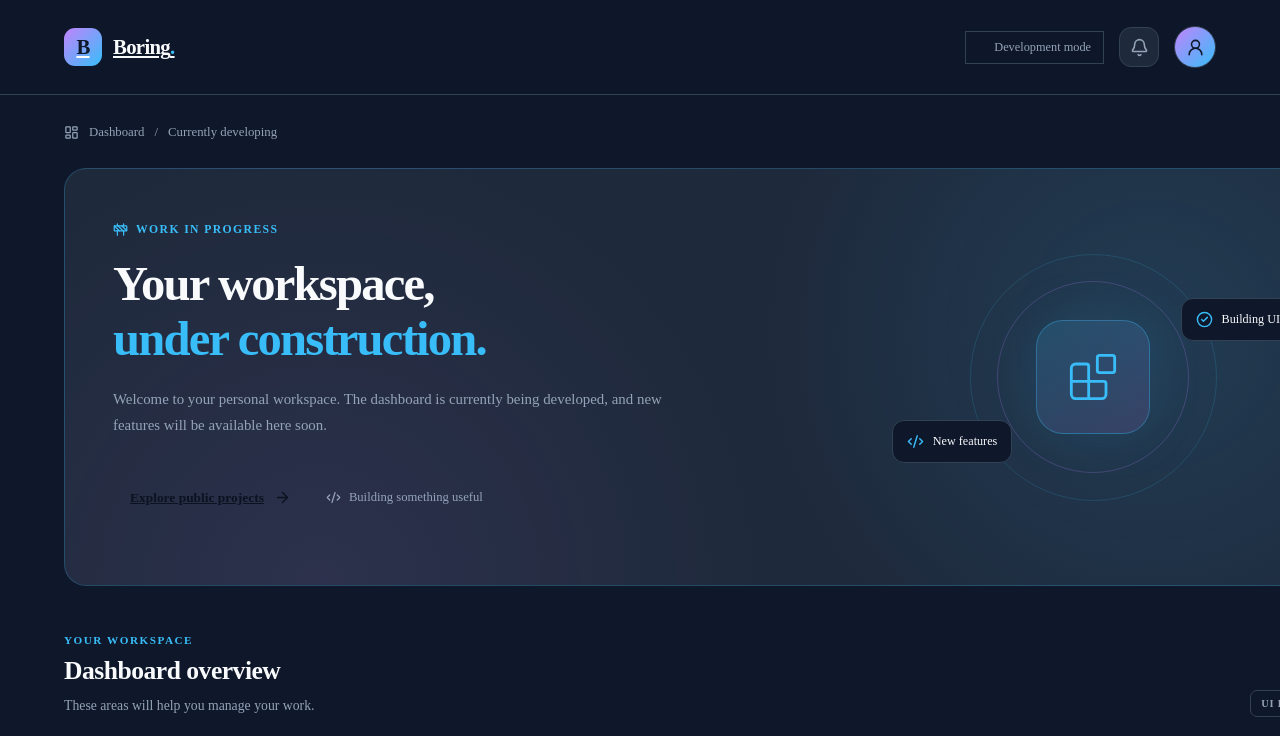
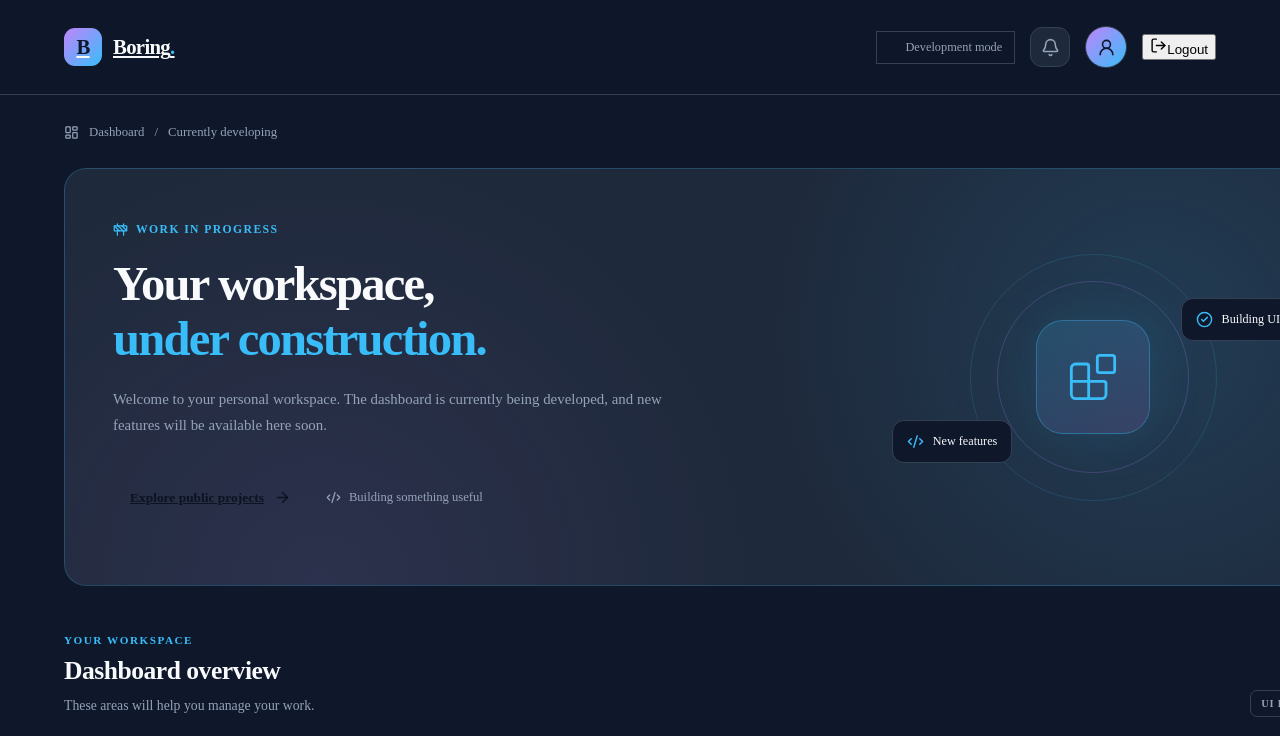
Before and after one commit to velmontejustineofficial-droid/boring-application, a React (Vite) app: page /user in a window 1280 px wide. Shown: the top 736 px of the page. Built offline with nearby package versions, Linux system fonts and the light colour scheme; no server answers.

Commit message:
deploy V1

```diff
--- a/src/user/page/UserPageTest.jsx
+++ b/src/user/page/UserPageTest.jsx
@@ -1,3 +1,5 @@
+
+import { useState } from 'react';
 
 import {
   ArrowRight,
@@ -8,12 +10,14 @@ import {
   Construction,
   FolderKanban,
   LayoutDashboard,
+  LogOut,
   Settings,
   UserRound,
   Wrench,
 } from 'lucide-react';
 
-import { Link } from 'react-router';
+import { Link, useNavigate } from 'react-router';
+import { logoutSupabase } from '../../app/service/SupabaseService';
 
 import './css/UserPageTest.css';
 
@@ -63,6 +67,27 @@ const developmentItems = [
 ];
 
 export default function UserPageTest() {
+  const navigate = useNavigate();
+  const [loggingOut, setLoggingOut] = useState(false);
+  const [logoutError, setLogoutError] = useState('');
+
+  const handleLogout = async () => {
+    if (loggingOut) return;
+
+    setLoggingOut(true);
+    setLogoutError('');
+
+    try {
+      await logoutSupabase();
+      navigate('/home', { replace: true });
+    } catch (error) {
+      console.error('Logout failed:', error);
+      setLogoutError(error?.message || 'Unable to log out. Please try again.');
+    } finally {
+      setLoggingOut(false);
+    }
+  };
+
   return (
     <main className="user-test-page">
       {/* HEADER */}
@@ -92,11 +117,27 @@ export default function UserPageTest() {
           <div className="user-test-avatar" aria-label="User profile">
             <UserRound size={19} />
           </div>
+
+          <button
+            type="button"
+            className="user-test-logout-button"
+            onClick={handleLogout}
+            disabled={loggingOut}
+          >
+            <LogOut size={17} />
+            <span>{loggingOut ? 'Logging out...' : 'Logout'}</span>
+          </button>
         </div>
       </header>
 
       {/* MAIN CONTENT */}
       <div className="user-test-content">
+        {logoutError && (
+          <div className="user-test-logout-error" role="alert">
+            {logoutError}
+          </div>
+        )}
+
         <div className="user-test-breadcrumb">
           <LayoutDashboard size={15} />
           <span>Dashboard</span>
```
